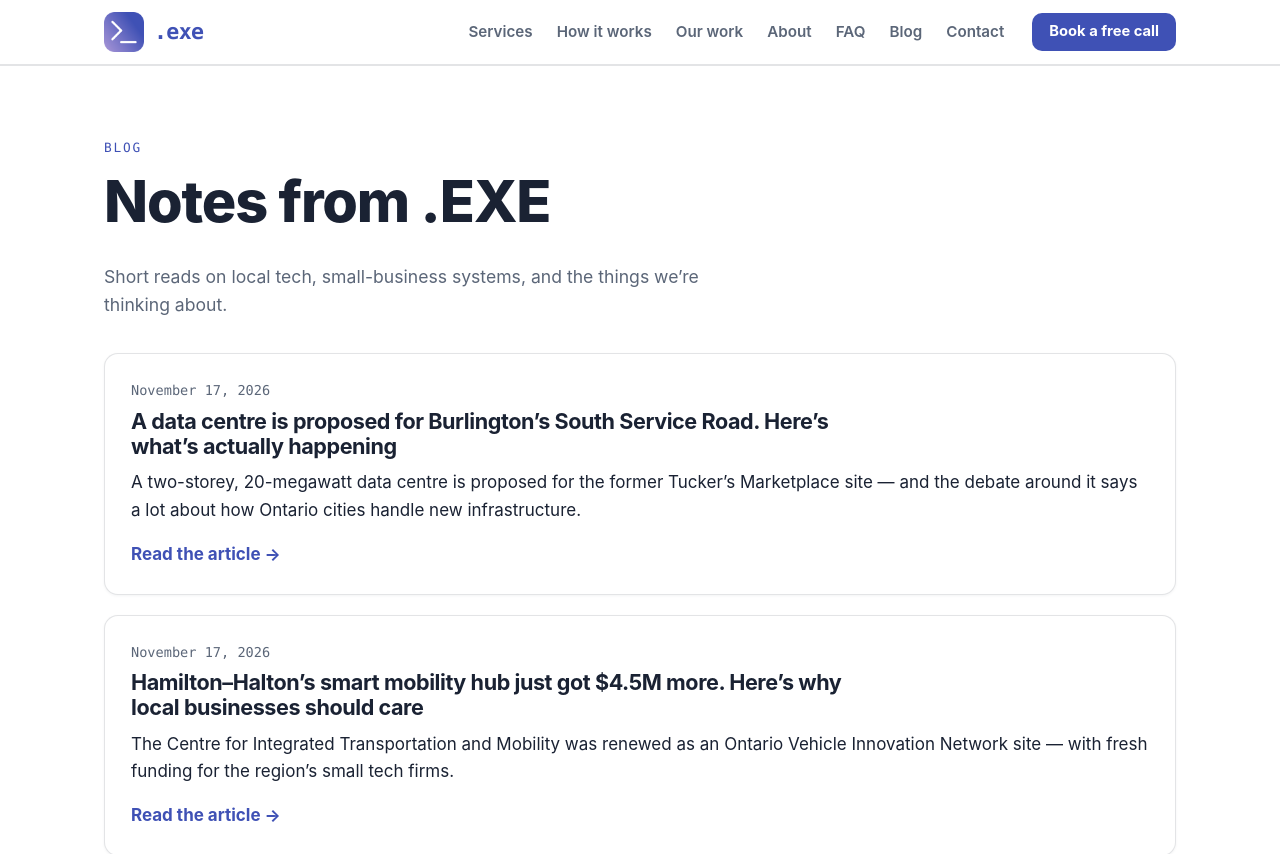
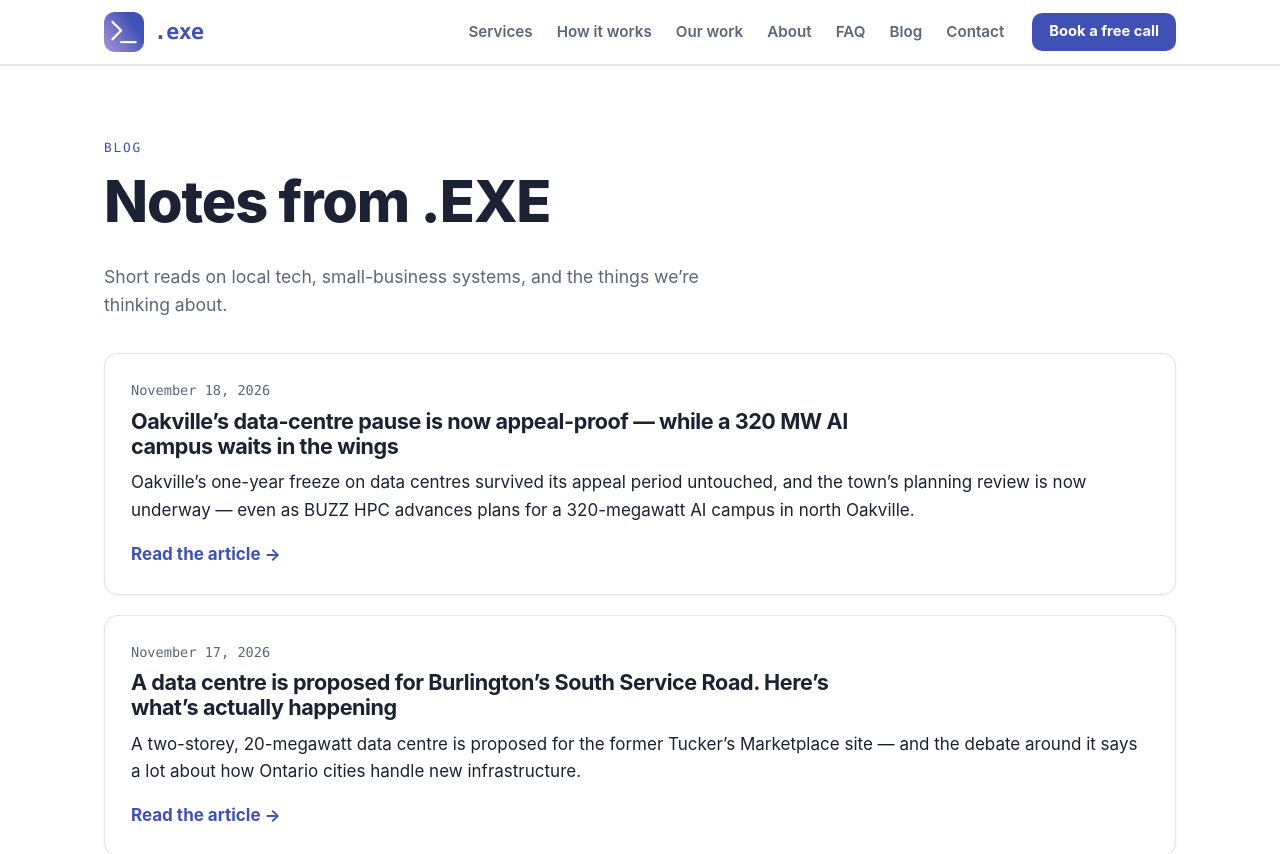
Before and after one commit to dotexedotdev/website, a Vue app in the folder src/app/: page /blog in a window 1280 px wide. Shown: the top 854 px of the page. Built offline with nearby package versions, Linux system fonts and the light colour scheme.

Commit message:
Blog: Oakville's data-centre pause is now appeal-proof — while a 320 MW AI campus waits in the wings

```diff
--- a/src/app/src/blog/posts.ts
+++ b/src/app/src/blog/posts.ts
@@ -30,6 +30,51 @@ export interface BlogPost {
 }
 
 export const posts: BlogPost[] = [
+  {
+    slug: 'oakville-data-centre-pause-buzz-ai-campus',
+    title: 'Oakville’s data-centre pause is now appeal-proof — while a 320 MW AI campus waits in the wings',
+    date: '2026-11-18',
+    excerpt:
+      'Oakville’s one-year freeze on data centres survived its appeal period untouched, and the town’s planning review is now underway — even as BUZZ HPC advances plans for a 320-megawatt AI campus in north Oakville.',
+    body: [
+      'Oakville’s one-year pause on data centres is now on firm legal footing. The Town announced in early November that the appeal period for Interim Control By-law 2026-129 closed with no appeals received, and its review of planning rules for data centres and similar facilities is moving into its next phase. The by-law, passed on August 11, 2026, temporarily restricts new data centres, enterprise computing facilities and similar high-intensity digital processing facilities on employment lands while staff study them.',
+      'What makes Oakville’s approach different from its neighbour’s is timing. Burlington’s data centre proposal at 3110 South Service Road arrived first and is a permitted use, so it went through a technical site plan review with no public meeting — and Burlington council voted down a moratorium in July. Oakville acted before any application existed: the Town says it still hasn’t received a formal data centre application, only preliminary industry discussions. Mayor Rob Burton put it this way: “The decision to act first means the appeal period is behind us, the by-law is secure, and the review now moves into its next phase.”',
+      'The review will look at land use compatibility, infrastructure capacity, electricity and water demands, noise and environmental impacts, and who — the town, the province, or another agency — is responsible for what. Under Ontario’s Planning Act, the pause can run for up to one year, with the option to extend it to two, while the study is completed. It is not a permanent ban: the Town has said so repeatedly.',
+      'Meanwhile, the proposal everyone is watching got more detailed last week. BUZZ High Performance Computing, a subsidiary of HIVE Digital Technologies, outlined its power and cooling plans for a proposed 320-megawatt AI campus in Oakville, according to Structure Research on November 13. The project, announced in May, would be one of Canada’s largest AI facilities: about 320 MW of utility capacity, more than 100,000 graphics processors at full build-out, roughly $3.5 billion of investment, and a target of coming online in the second half of 2027. Industry reporting places the site at 3480 Ninth Line in north Oakville, on about 25 acres BUZZ bought for a combined $58 million.',
+      'BUZZ has been answering the obvious questions in advance. In an interview published in October, BUZZ president and COO Craig Tavares said the company would privately fund the electrical connection, transformer infrastructure, required grid expansions and a new fibre-optic backbone — and that none of those costs would fall on municipal taxpayers or be recovered through a project-specific increase to residential electricity rates. The campus would connect to the provincial transmission grid rather than Oakville’s local distribution system, with the transformer station on BUZZ’s own property. The company also says it will use closed-loop cooling with no continuous municipal water use for cooling.',
+      'But none of this is approved yet, and the timing is the open question. No formal application has been filed, the Town’s freeze runs to August 11, 2027, and the province’s draft Data Centre Playbook — the framework meant to coordinate all of this — is still a draft, with comments having closed in September and no decision posted. For small businesses in Halton, the practical takeaway is simple: the rules for the biggest infrastructure projects in the region are still being written, in Oakville and at Queen’s Park alike, and the next year is when they get decided. If your business touches AI infrastructure, power, or data-heavy work, that’s a process worth watching.',
+    ],
+    sources: [
+      {
+        label: 'Town of Oakville — “Oakville moves forward with data centre planning review”',
+        url: 'https://www.oakville.ca/town-hall/news-notices/2026-news-releases-archive/oakville-moves-forward-with-data-centre-planning-review/',
+      },
+      {
+        label: 'Town of Oakville — “Oakville Council approves Interim Control By-law to support further study related to data centres”',
+        url: 'https://www.oakville.ca/town-hall/news-notices/2026-news-releases-archive/oakville-council-approves-interim-control-by-law-to-support-further-study-related-to-data-centres/',
+      },
+      {
+        label: 'GTA Construction Report — “Oakville continues data centre planning review”, November 2, 2026',
+        url: 'https://www.gtaconstructionreport.com/oakville-continues-data-centre-planning-review/',
+      },
+      {
+        label: 'Structure Research — “BUZZ HPC outlines power and cooling plans for proposed Oakville AI campus”, November 13, 2026',
+        url: 'https://www.structureresearch.net/2026/11/13/buzz-hpc-outlines-power-and-cooling-plans-for-proposed-oakville-ai-campus/',
+      },
+      {
+        label: 'HIVE Digital Technologies / BUZZ HPC — company announcement, May 18, 2026',
+        url: 'https://www.buzzhpc.ai/company/news/hives-buzz-hpc-announces-320-mw-sovereign-ai-infrastructure-in-greater-toronto-area/',
+      },
+      {
+        label: 'FourWeekMBA — “BUZZ HPC Says It Will Pay Grid Costs for 320MW Oakville Site” (Capacity interview, October 2026)',
+        url: 'https://fourweekmba.com/ai-buzz-hpc-says-it-will-pay-grid-costs-for-320mw-oakville-site/',
+      },
+      {
+        label: 'OakvilleIQ — “A 320 MW data centre meets Oakville’s Toronto-fed grid”',
+        url: 'https://oakvilleiq.ca/news/oakville-data-centre-320-mw-grid/',
+      },
+    ],
+  },
   {
     slug: 'burlington-data-centre-proposal',
     title: 'A data centre is proposed for Burlington’s South Service Road. Here’s what’s actually happening',
```
